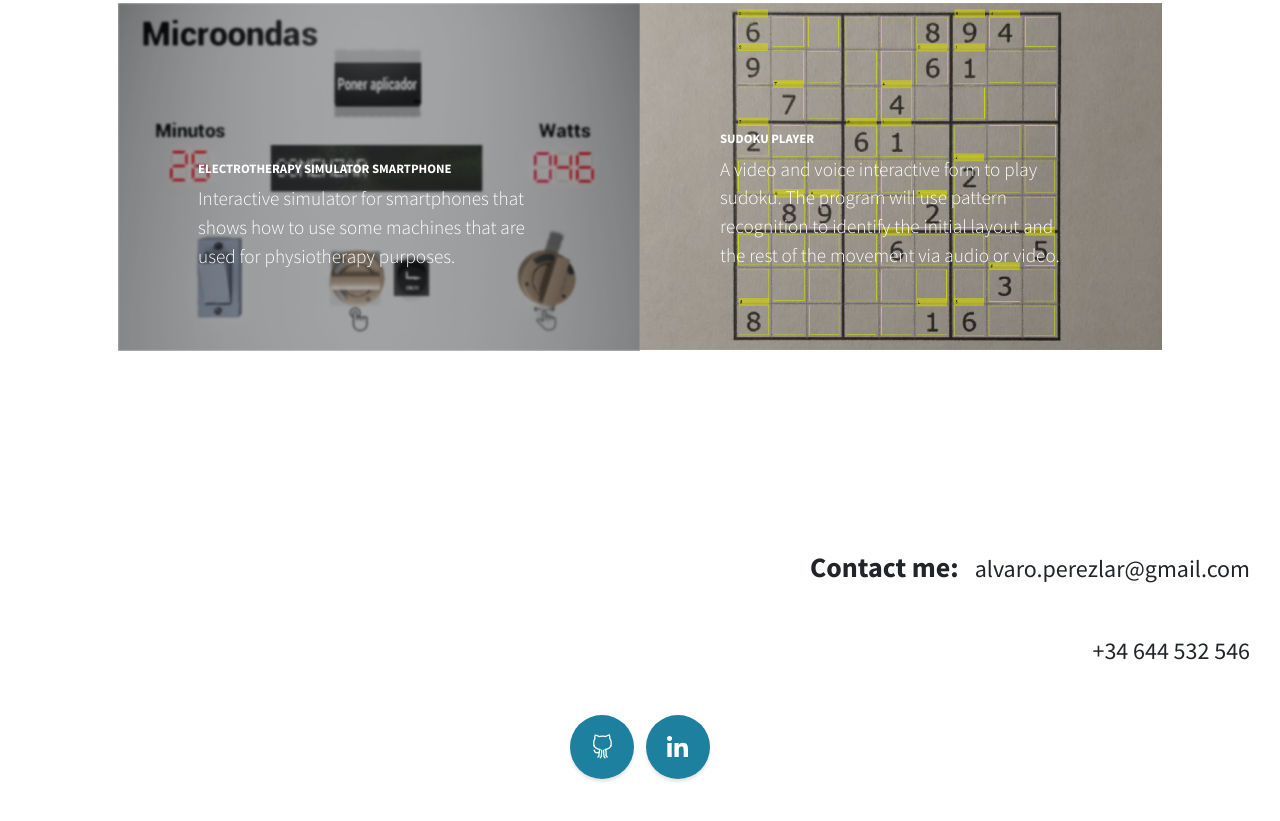
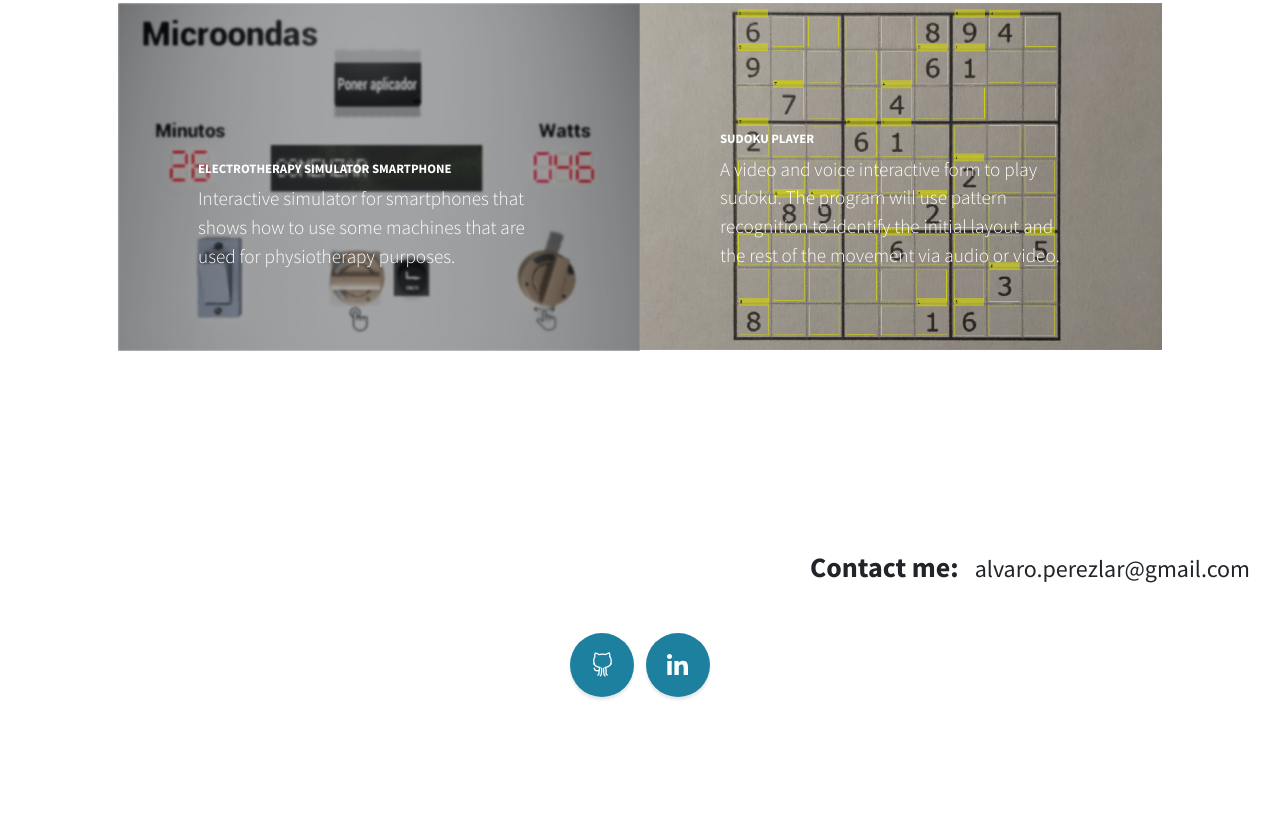
Before and after one commit to elperez264/elperez264.github.io, a plain HTML site: page index.html in a window 1280 px wide. Shown: the part 5994-6815 px from the top of the page. Drawn offline with nearby package versions, Linux system fonts and the light colour scheme.

Commit message:
remove contact info

```diff
--- a/index.html
+++ b/index.html
@@ -432,9 +432,6 @@
                 <h3>Contact me:</h3>
                 <p>alvaro.perezlar@gmail.com</p>
             </div>
-            <div class="contact_footer">
-                <p>+34 644 532 546</p>
-            </div>
             <div class="container px-4 px-lg-5">
 
                 <ul class="list-inline mb-5">
```
